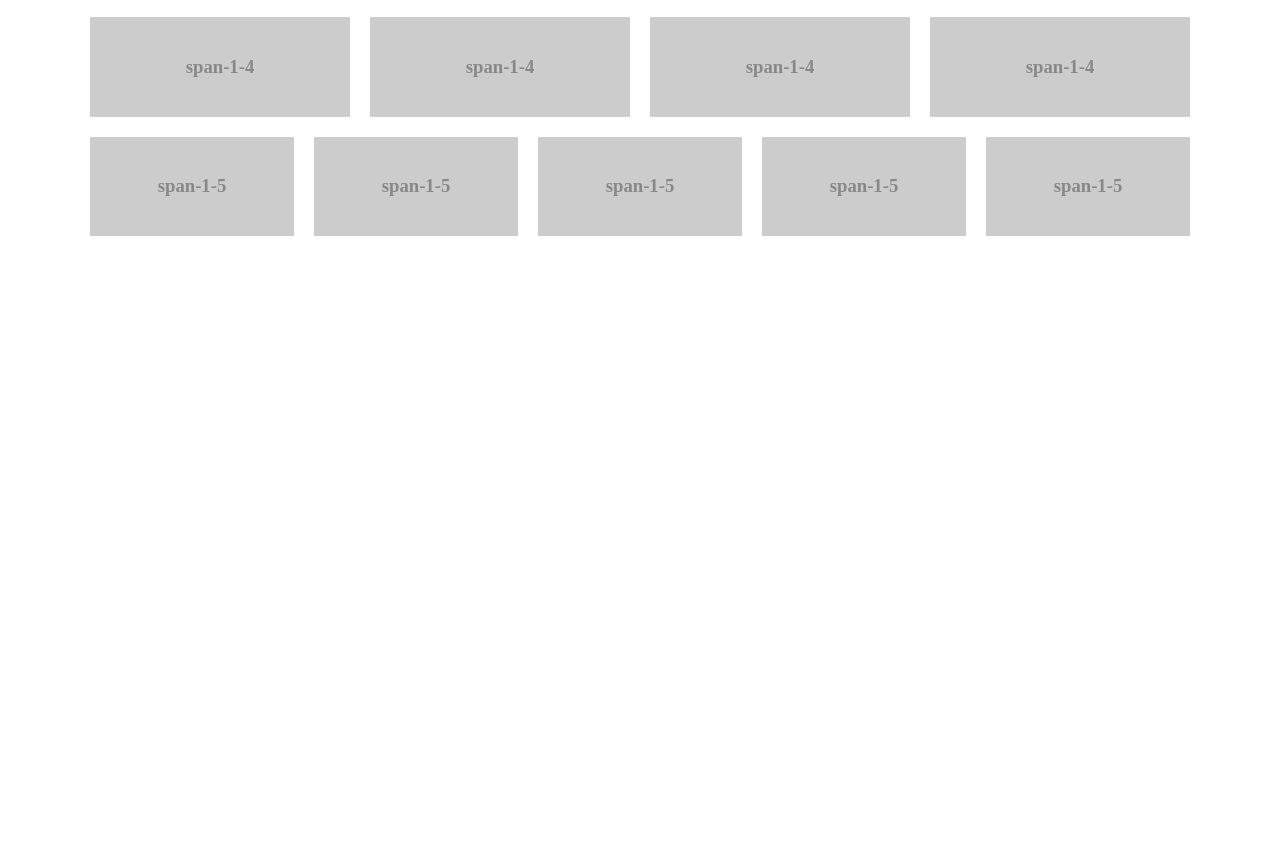
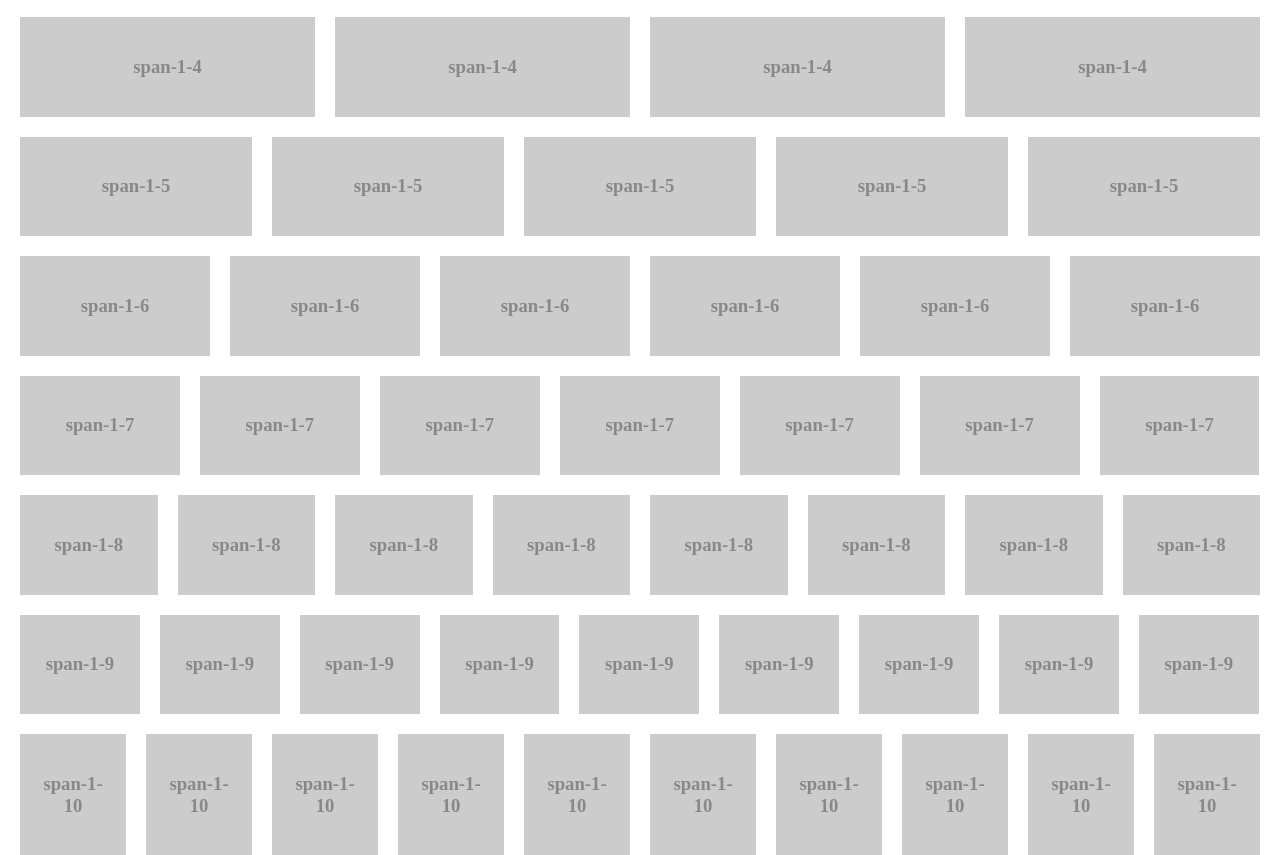
Before and after one commit to kitbeck/boilerplate, a plain HTML site: page index.html in a window 1280 px wide. Shown: the part 361-1216 px from the top of the page. Before the commit the page ends 800 px from the top, so only its background shows below. Drawn offline with Linux system fonts and the light colour scheme.

Commit message:
working on grid

```diff
--- a/css/grid.css
+++ b/css/grid.css
@@ -25,7 +25,7 @@ body {
 
 .row {
 	width: 100%;
-	max-width: 1140px;
+	max-width: 100%;
 	min-width: 755px;
 	margin: 0 auto;
 	overflow: hidden;
@@ -38,7 +38,7 @@ body {
 }
 
 .row-pad {
-	padding: 20px 0 0px 20px;
+	padding: 20px 0 0 20px;
 }
 
 .row-pad > [class*='span-']:last-of-type {
@@ -50,19 +50,19 @@ body {
 .span-1-1 {
 	width: 100%;
 }
-.span-2-3, .span-8-12 {
+.span-2-3 {
 	width: 66.66%;
 }
 
-.span-1-2, .span-6-12 {
+.span-1-2 {
 	width: 50%;
 }
 
-.span-1-3, .span-4-12 {
+.span-1-3 {
 	width: 33.33%;
 }
 
-.span-1-4, .span-3-12 {
+.span-1-4 {
 	width: 25%;
 }
 
@@ -70,7 +70,7 @@ body {
 	width: 20%;
 }
 
-.span-1-6, .span-2-12 {
+.span-1-6 {
 	width: 16.667%;
 }
 
@@ -100,6 +100,10 @@ body {
 
 /* Layout spans */
 
+.span-12-12 {
+	width: 100%;
+}
+
 .span-11-12 {
 	width: 91.66%
 }
@@ -112,12 +116,36 @@ body {
 	width: 75%;
 }
 
+.span-8-12 {
+	width: 66.66%;
+}
+
+.span-7-12 {
+	width: 58.33%
+}
+
+.span-6-12 {
+	width: 50%;
+}
+
 .span-5-12 {
 	width: 41.66%;
 }
 
-.span-7-12 {
-	width: 58.33%
+.span-4-12 {
+	width: 33.33%;
+}
+
+.span-3-12 {
+	width: 25%;
+}
+
+.span-2-12 {
+	width: 16.667%;
+}
+
+.span-1-12 {
+	width: 8.33%
 }
 
 @media handheld, only screen and (max-width: 767px) {
--- a/index.html
+++ b/index.html
@@ -99,6 +99,221 @@
 			</div>
 		</div><!--/ .row -->
 
+		<div class="row row-pad">
+			<div class="span-1-6">
+				<div class="content">
+					<h3>span-1-6</h3>
+				</div>
+			</div>
+			<div class="span-1-6">
+				<div class="content">
+					<h3>span-1-6</h3>
+				</div>
+			</div>
+			<div class="span-1-6">
+				<div class="content">
+					<h3>span-1-6</h3>
+				</div>
+			</div>
+			<div class="span-1-6">
+				<div class="content">
+					<h3>span-1-6</h3>
+				</div>
+			</div>
+			<div class="span-1-6">
+				<div class="content">
+					<h3>span-1-6</h3>
+				</div>
+			</div>
+			<div class="span-1-6">
+				<div class="content">
+					<h3>span-1-6</h3>
+				</div>
+			</div>
+		</div><!--/ .row -->
+
+		<div class="row row-pad">
+			<div class="span-1-7">
+				<div class="content">
+					<h3>span-1-7</h3>
+				</div>
+			</div>
+			<div class="span-1-7">
+				<div class="content">
+					<h3>span-1-7</h3>
+				</div>
+			</div>
+			<div class="span-1-7">
+				<div class="content">
+					<h3>span-1-7</h3>
+				</div>
+			</div>
+			<div class="span-1-7">
+				<div class="content">
+					<h3>span-1-7</h3>
+				</div>
+			</div>
+			<div class="span-1-7">
+				<div class="content">
+					<h3>span-1-7</h3>
+				</div>
+			</div>
+			<div class="span-1-7">
+				<div class="content">
+					<h3>span-1-7</h3>
+				</div>
+			</div>
+			<div class="span-1-7">
+				<div class="content">
+					<h3>span-1-7</h3>
+				</div>
+			</div>
+		</div><!--/ .row -->
+
+		<div class="row row-pad">
+			<div class="span-1-8">
+				<div class="content">
+					<h3>span-1-8</h3>
+				</div>
+			</div>
+			<div class="span-1-8">
+				<div class="content">
+					<h3>span-1-8</h3>
+				</div>
+			</div>
+			<div class="span-1-8">
+				<div class="content">
+					<h3>span-1-8</h3>
+				</div>
+			</div>
+			<div class="span-1-8">
+				<div class="content">
+					<h3>span-1-8</h3>
+				</div>
+			</div>
+			<div class="span-1-8">
+				<div class="content">
+					<h3>span-1-8</h3>
+				</div>
+			</div>
+			<div class="span-1-8">
+				<div class="content">
+					<h3>span-1-8</h3>
+				</div>
+			</div>
+			<div class="span-1-8">
+				<div class="content">
+					<h3>span-1-8</h3>
+				</div>
+			</div>
+			<div class="span-1-8">
+				<div class="content">
+					<h3>span-1-8</h3>
+				</div>
+			</div>
+		</div><!--/ .row -->
+
+		<div class="row row-pad">
+			<div class="span-1-9">
+				<div class="content">
+					<h3>span-1-9</h3>
+				</div>
+			</div>
+			<div class="span-1-9">
+				<div class="content">
+					<h3>span-1-9</h3>
+				</div>
+			</div>
+			<div class="span-1-9">
+				<div class="content">
+					<h3>span-1-9</h3>
+				</div>
+			</div>
+			<div class="span-1-9">
+				<div class="content">
+					<h3>span-1-9</h3>
+				</div>
+			</div>
+			<div class="span-1-9">
+				<div class="content">
+					<h3>span-1-9</h3>
+				</div>
+			</div>
+			<div class="span-1-9">
+				<div class="content">
+					<h3>span-1-9</h3>
+				</div>
+			</div>
+			<div class="span-1-9">
+				<div class="content">
+					<h3>span-1-9</h3>
+				</div>
+			</div>
+			<div class="span-1-9">
+				<div class="content">
+					<h3>span-1-9</h3>
+				</div>
+			</div>
+			<div class="span-1-9">
+				<div class="content">
+					<h3>span-1-9</h3>
+				</div>
+			</div>
+		</div><!--/ .row -->
+
+		<div class="row row-pad">
+			<div class="span-1-10">
+				<div class="content">
+					<h3>span-1-10</h3>
+				</div>
+			</div>
+			<div class="span-1-10">
+				<div class="content">
+					<h3>span-1-10</h3>
+				</div>
+			</div>
+			<div class="span-1-10">
+				<div class="content">
+					<h3>span-1-10</h3>
+				</div>
+			</div>
+			<div class="span-1-10">
+				<div class="content">
+					<h3>span-1-10</h3>
+				</div>
+			</div>
+			<div class="span-1-10">
+				<div class="content">
+					<h3>span-1-10</h3>
+				</div>
+			</div>
+			<div class="span-1-10">
+				<div class="content">
+					<h3>span-1-10</h3>
+				</div>
+			</div>
+			<div class="span-1-10">
+				<div class="content">
+					<h3>span-1-10</h3>
+				</div>
+			</div>
+			<div class="span-1-10">
+				<div class="content">
+					<h3>span-1-10</h3>
+				</div>
+			</div>
+			<div class="span-1-10">
+				<div class="content">
+					<h3>span-1-10</h3>
+				</div>
+			</div>
+			<div class="span-1-10">
+				<div class="content">
+					<h3>span-1-10</h3>
+				</div>
+			</div>
+		</div><!--/ .row -->
+
 		</div>
 
 	</body>
```
